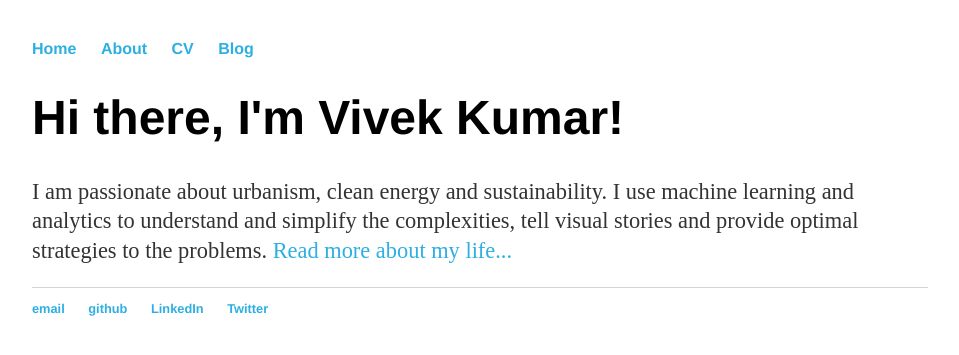
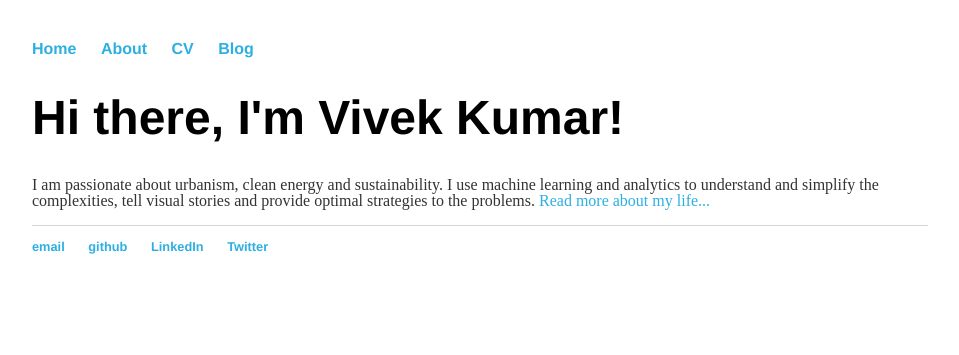
Before and after one commit to vikssai/vikssai.github.io, a Jekyll site: the page index.html, which Jekyll copies as it is, in a window 1280 px wide. Shown: the top 355 px of the page, without its empty margins (160-1119 px from the left). Built offline with Jekyll 4.4.1, drawn with Linux system fonts in a browser that asks for light colours.

Commit message:
updated font size

```diff
--- a/css/main.css
+++ b/css/main.css
@@ -24,8 +24,8 @@ h1 {
     font-family:'Helvetica', 'Arial', 'Sans-Serif';
 }
 p {
-    font-size: 1.4em;
-    line-height: 1.3em;
+    font-size: 1.0em;
+    line-height: 1.0em;
     color: #333;
 }
 footer {
```
